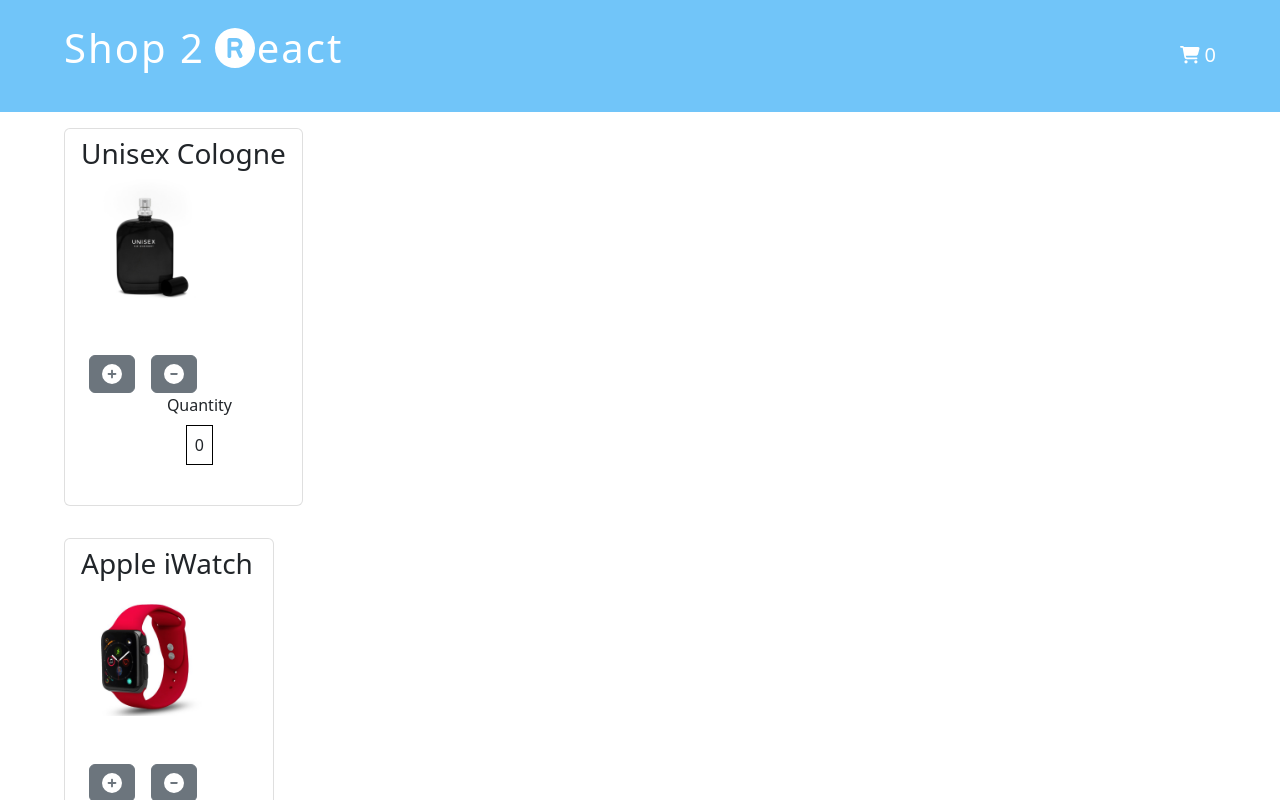
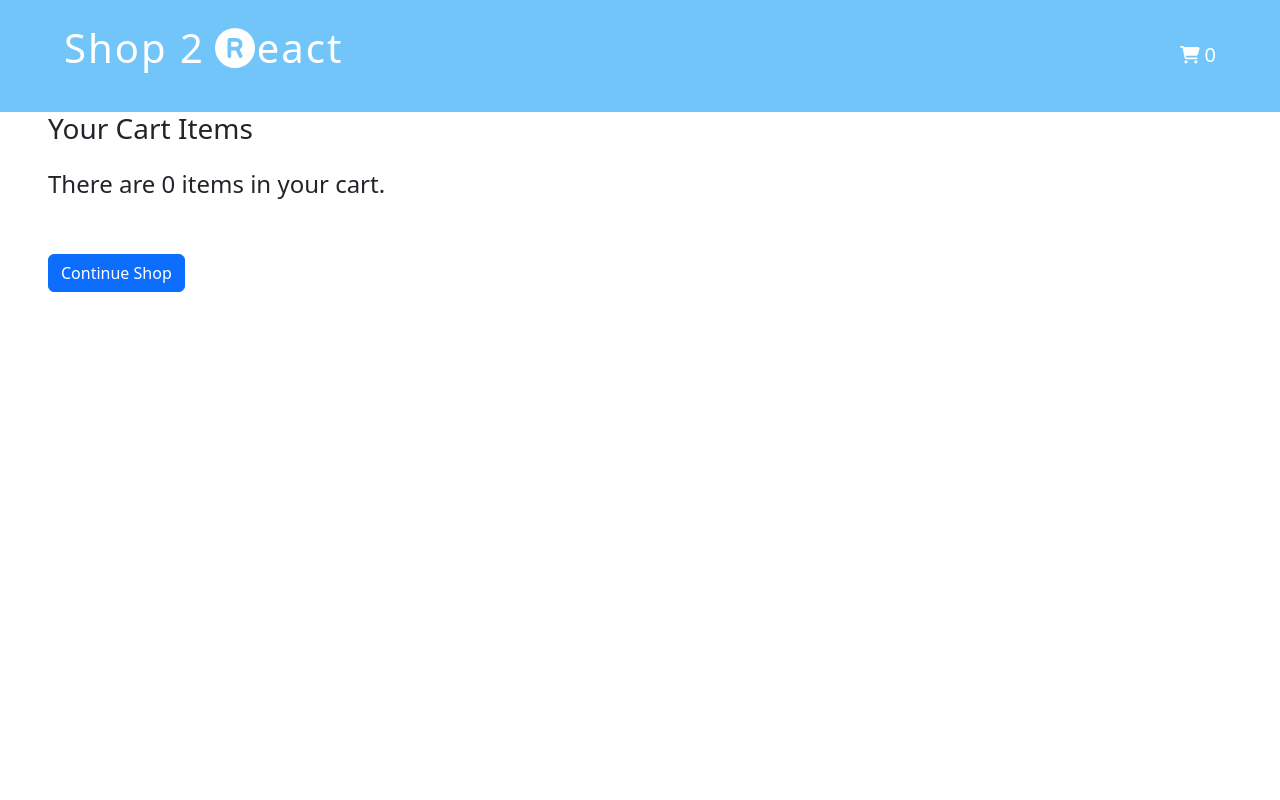
Before and after one commit to ShirleyLoss/M5-Lab-Assignment, a React (Create React App) app in the folder shopcart/: page /showcart in a window 1280 px wide. Shown: the top 800 px of the page. Built offline with nearby package versions, Linux system fonts and the light colour scheme.

Commit message:
Week 3 update.

```diff
--- a/shopcart/package.json
+++ b/shopcart/package.json
@@ -13,6 +13,7 @@
     "react": "^18.2.0",
     "react-bootstrap": "^2.5.0",
     "react-dom": "^18.2.0",
+    "react-facebook-login": "^4.1.1",
     "react-router": "^6.3.0",
     "react-router-dom": "^6.3.0",
     "react-scripts": "5.0.1",
--- a/shopcart/src/App.js
+++ b/shopcart/src/App.js
@@ -7,45 +7,13 @@
 import { ListGroup, ListGroupItem } from "reactstrap";
 import Navbar from "./Navbar";
 import DisplayProducts from "./DisplayProducts";
+import products from "./products";
 
 class App extends React.Component {
   constructor(props) {
     super(props);
     this.state = {
-      products: [
-        {
-          id: 0,
-          image: './products/cologne.jpg',
-          desc: 'Unisex Cologne',
-          qt: 0,
-          value: 0,
-          ratings: 3.4,
-        },
-        {
-          id: 1,
-          image: './products/iwatch.jpg',
-          desc: 'Apple iWatch',
-          qt: 0,
-          value: 0,
-          ratings: 4.5,
-        },
-        {
-          id: 2,
-          image: './products/mug.jpg',
-          desc: 'Unique Mug',
-          qt: 0,
-          value: 0,
-          ratings: 3.3,
-        },
-        {
-          id: 3,
-          image: './products/wallet.jpg',
-          desc: 'Mens Wallet',
-          qt: 0,
-          value: 0,
-          ratings: 3.8,
-        }
-      ],
+      products: products
     };
   }
 
@@ -74,11 +42,11 @@
           handleIncrement={this.handleIncrement}
           handleDecrement={this.handleDecrement}
         />
-        <DisplayProducts
+        {/* <DisplayProducts
           products={this.state.products}
           onIncrement={this.handleIncrement}
           onDecrement={this.handleDecrement}
-        />
+        /> */}
       </div>
     );
   }
--- a/shopcart/src/Navbar.js
+++ b/shopcart/src/Navbar.js
@@ -1,10 +1,13 @@
-import './Navbar.css';
+import "./Navbar.css";
 import React from "react";
 import "bootstrap/dist/css/bootstrap.min.css";
 import { Link, BrowserRouter as Router, Route, Routes } from "react-router-dom";
 import { faShoppingCart, faRegistered } from "@fortawesome/free-solid-svg-icons";
 import { FontAwesomeIcon } from "@fortawesome/react-fontawesome";
 import DisplayProducts from "./DisplayProducts";
+import ShowCart from "./showCart";
+import SignIn from "./signin";
+import Checkout from "./signin";
 
 export default function Navbar(props) {
     return(
@@ -19,21 +22,39 @@
                         eact
                     </h1>
                 </Link>
-                <Link to="/showCart" className="cart">
+                <Link to="/showcart" className="cart">
                     <FontAwesomeIcon icon={faShoppingCart} size="sm" />
                     <span> {props.totalQuantity} </span>
                 </Link>
             </nav>
+
             <Routes>
                 <Route
                     path="/"
-                    // element={
-                    //     <DisplayProducts
-                    //         products={props.prods}
-                    //         onIncrement={props.handleIncrement}
-                    //         onDecrement={props.handleDecrement}
-                    //     />
-                    // }
+                    element={
+                        <DisplayProducts
+                            products={props.prods}
+                            onIncrement={props.handleIncrement}
+                            onDecrement={props.handleDecrement}
+                        />
+                    }
+                />
+                 <Route
+                    path="/showcart"
+                    element={
+                        <ShowCart
+                            products={props.prods}
+                            totalQuantity={props.totalQuantity}
+                        />
+                    }
+                />
+                <Route
+                    path="/signin"
+                    element={<SignIn />}
+                />
+                <Route
+                    path="/checkout"
+                    element={<Checkout />}
                 />
             </Routes>
         </Router>
--- /dev/null
+++ b/shopcart/src/products.js
@@ -0,0 +1,40 @@
+const products = [
+    {
+      id: 0,
+      image: './products/cologne.jpg',
+      desc: 'Unisex Cologne',
+      qt: 0,
+      value: 0,
+      ratings: 3.4,
+      price: 35,
+    },
+    {
+      id: 1,
+      image: './products/iwatch.jpg',
+      desc: 'Apple iWatch',
+      qt: 0,
+      value: 0,
+      ratings: 4.5,
+      price: 199,
+    },
+    {
+      id: 2,
+      image: './products/mug.jpg',
+      desc: 'Unique Mug',
+      qt: 0,
+      value: 0,
+      ratings: 3.3,
+      price: 15,
+    },
+    {
+      id: 3,
+      image: './products/wallet.jpg',
+      desc: 'Mens Wallet',
+      qt: 0,
+      value: 0,
+      ratings: 3.8,
+      price: 48,
+    },
+];
+
+export default products;
--- /dev/null
+++ b/shopcart/src/showCart.js
@@ -0,0 +1,62 @@
+import React from "react";
+import { BrowserRouter as Router, Link, Route, Routes, Outlet } from  "react-router-dom";
+import { Button, ListGroup, ListGroupItem} from "reactstrap";
+import "bootstrap/dist/css/bootstrap.min.css";
+import './DisplayProducts.css';
+
+export default function ShowCart(props){
+    return(
+        <div>
+            <h3 className="mx-5 pt-x">Your Cart Items</h3>
+            <div>
+                {props.products.map(product => {
+                    if(product.value > 0){
+                        return(
+                            <ListGroup>
+                                <ListGroupItem key={product.id} className="product">
+                                    <div className="displayP">
+                                        <img
+                                            src={product.image}
+                                            alt={product.desc}
+                                            width="150"
+                                        />
+                                        <h6>{product.desc}</h6>
+                                    </div>
+
+                                    <div className="displayQty">
+                                        <h6>
+                                            <strong>Quantity: {product.value} </strong>
+                                        </h6>
+                                    </div>
+                                </ListGroupItem>
+                            </ListGroup>
+                        );
+                    }
+                })}
+                <Checkout totalQuantity={ props.totalQuantity } />
+            </div>
+        </div>
+    );
+}
+
+const Checkout = ({ totalQuantity }) => {
+    return totalQuantity > 0 ? (
+        <div className="products checkout-btn">
+            <Link to="/signin">
+                <Button color="primary" className="m-5">
+                    Check Out
+                </Button>
+            </Link>
+            <Outlet />
+        </div>
+    ) : (
+        <div className="cart-number-items">
+            <h4 className="mx-5 pt-3">There are 0 items in your cart.</h4>
+            <Link to="/">
+                <Button color="primary" className="m-5">
+                    Continue Shop
+                </Button>
+            </Link>
+        </div>
+    );
+};
--- /dev/null
+++ b/shopcart/src/signin.js
@@ -0,0 +1,79 @@
+import React, { useState } from "react";
+import { Card } from "react-bootstrap";
+import FacebookLogin from "react-facebook-login";
+import "bootstrap/dist/css/bootstrap.min.css";
+import "./App.css";
+
+export default function SignIn() {
+    const [login, setLogin] = useState(false);
+    const [data, setData] = useState({});
+    const [picture, setPicture] = useState('');
+
+    const responseFacebook = (response) => {
+        console.log(response);
+        setData(response);
+        setPicture(response.picture.data.url);
+        if(response.accessToken) {
+            setLogin(true);
+        } else {
+            setLogin(false);
+        }
+    }
+
+    return(
+        <>
+            <Card style={{width:'800px'}} className="mx-auto mt-5">
+                <Card.Header className="pb-4">
+                    {!login ?
+                    <h1>Sign In</h1> : <h1>Check Out</h1>
+                    }
+                </Card.Header>
+                <Card.Body>
+                    <Card.Text>
+                        {!login &&
+                        <React.Fragment>
+                            <h3>Please login using One of the following:</h3>
+                            <LoginForm />
+                            <FacebookLogin
+                                appId="3292095394443374"
+                                autoLoad={false}
+                                fields="name, email, picture"
+                                scope="public_profile, user_friends"
+                                callback={responseFacebook}
+                                icon="fa-facebook"
+                            />
+                        </React.Fragment>
+                        }
+                        {login &&
+                            <Checkout fbpic={picture} fbdata={data} />
+                        }
+                    </Card.Text>
+                </Card.Body>
+            </Card>
+        </>
+    )
+}
+
+function LoginForm() {
+    return(
+        <form className="d-flex flex-column border mt-3 mb-5 p-3 bg-white">
+            <label className="m-2">Name:</label>
+            <input type="text" name="text" placeholder="Your name" />
+            <label className="m-2">Email:</label>
+            <input type="email" name="email" placeholder="Your Email" />
+            <input type="submit" value="Login" className="btn bg-success text-white my-3" />
+        </form>
+    )
+}
+
+function Checkout({fbpic,fbdata}) {
+    return(
+       <React.Fragment>
+           <img src={fbpic} alt={fbdata.name} />
+           <h3 className="d-inline text-success mx-2">
+               Welcome back {fbdata.name}!
+           </h3>
+           <p className="my-5">Time to check out?</p>
+       </React.Fragment>
+    )
+}
```
Also changed, not shown: 1 other file (tests, documents, lock files or other folders).
